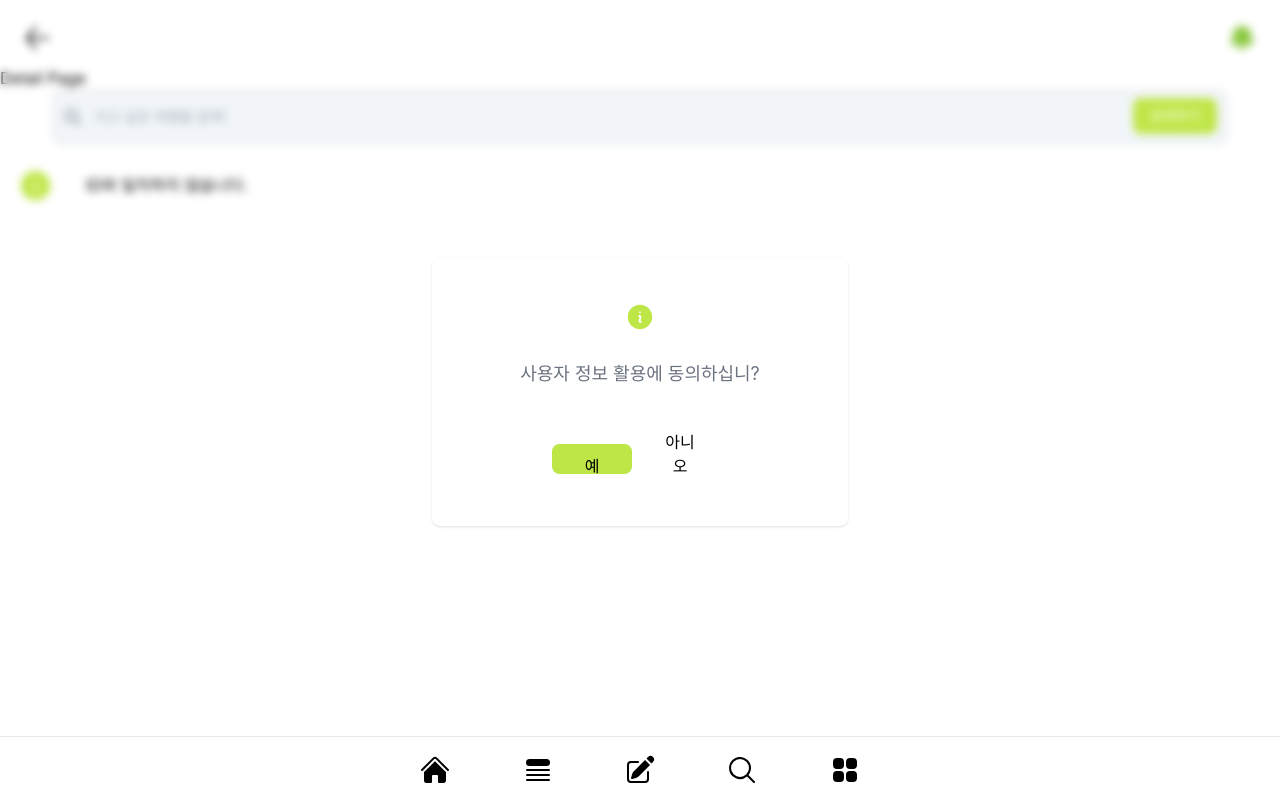
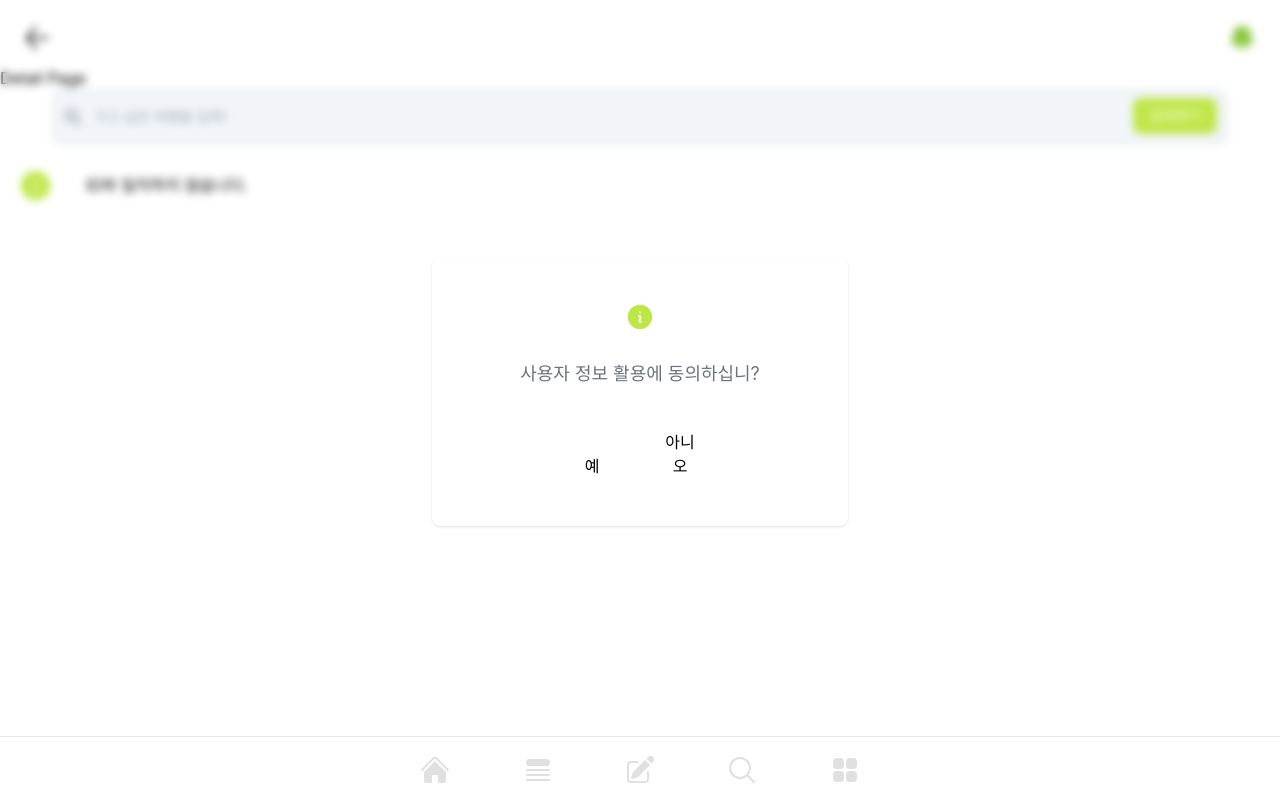
Before and after one commit to flution/PlanT_FE, a React (Create React App) app: page /detail in a window 1280 px wide. Built offline with nearby package versions, Linux system fonts and the light colour scheme.

Commit message:
"Fix : Button 컴포넌트 최신사항수정"

```diff
--- a/src/components/Button/ButtonBig.tsx
+++ b/src/components/Button/ButtonBig.tsx
@@ -14,7 +14,6 @@ const ButtonBig: React.FC<ButtonProps> = ({ text, bgColor }) => {
         text-center rounded-[10px] px-5 py-2.5 me-2 mb-2
         focus:outline-none text-black bg-${bgColor}
         hover:bg-hover-color`}
-
     >
       {text}
     </button>
--- a/src/components/Button/CarouselButton.tsx
+++ b/src/components/Button/CarouselButton.tsx
@@ -66,7 +66,7 @@ const Button: React.FC<ButtonProps> = ({
   return (
     <button
       type="button"
-      className={`w-[300px] h-[60px] text-FltBtn text-center rounded-[10px] px-5 py-2.5 mb-2 focus:outline-none ${isDisabled ? 'bg-gray-300 text-gray-600 cursor-not-allowed' : 'bg-main-color text-black hover:bg-hover-color'}`}
+      className={`w-[300px] h-[60px] text-FltBtn text-center rounded-[10px] px-5 py-2.5 mb-2 focus:outline-none ${isDisabled ? 'bg-gray-300 text-gray-600 cursor-not-allowed' : 'bg-main-green text-black hover:bg-hover-green'}`}
       disabled={isDisabled}
       onClick={handleClick}
     >
--- a/src/components/LCarousel.tsx
+++ b/src/components/LCarousel.tsx
@@ -39,7 +39,7 @@ const LCarousel: React.FC<{
         defaultPosition: 0,
         interval: 3000,
         indicators: {
-          activeClasses: 'bg-main-color',
+          activeClasses: 'bg-main-green',
           inactiveClasses:
             'bg-white/50 dark:bg-gray-800/50 hover:bg-white dark:hover:bg-gray-800',
           items: [
--- a/src/components/SearchBar.tsx
+++ b/src/components/SearchBar.tsx
@@ -36,7 +36,7 @@ const SearchBar: React.FC = () => {
         />
         <button
           type="submit"
-          className="text-white absolute right-2.5 bottom-2.5 bg-main-color hover:bg-hover-color focus:ring-4 focus:outline-none focus:ring-blue-300 font-medium rounded-lg text-sm px-4 py-2 dark:bg-main-color dark:hover:bg-hover-color dark:focus:ring-blue-800"
+          className="text-white absolute right-2.5 bottom-2.5 bg-main-green hover:bg-hover-green focus:ring-4 focus:outline-none focus:ring-blue-300 font-medium rounded-lg text-sm px-4 py-2 dark:bg-main-green dark:hover:bg-hover-green dark:focus:ring-blue-800"
         >
           검색하기
         </button>
--- a/src/components/UpperNavbar.tsx
+++ b/src/components/UpperNavbar.tsx
@@ -6,13 +6,14 @@ const UpperNavbar: React.FC = () => {
   const navigate = useNavigate();
 
   const isMainPage = location.pathname === '/main';
+  const isLocalLoginPage = location.pathname === '/locallogin'; // 로컬 로그인 페이지 경로
 
   const handleBackClick = () => {
     navigate('/main'); // 이전 페이지로 이동
   };
 
   return (
-    <nav className="border-gray-200 bg-white  shadow-gray-50">
+    <nav className="border-gray-200 bg-white shadow-gray-50">
       <div className="max-w-screen-xl flex flex-wrap items-center justify-between mx-auto p-4">
         <a href="#" className="flex items-center space-x-3 rtl:space-x-reverse">
           {isMainPage ? (
@@ -32,7 +33,11 @@ const UpperNavbar: React.FC = () => {
             />
           )}
         </a>
-        <a href="#" className="flex items-center space-x-3 rtl:space-x-reverse">
+        {!isLocalLoginPage && (
+          <a
+            href="#"
+            className="flex items-center space-x-3 rtl:space-x-reverse"
+          >
             <img
               src="/img/Alarm2.svg"
               className="h-6"
@@ -40,6 +45,7 @@ const UpperNavbar: React.FC = () => {
               style={{ marginRight: '10px', marginTop: '10px' }}
             />
           </a>
+        )}
       </div>
     </nav>
   );
--- a/src/index.tsx
+++ b/src/index.tsx
@@ -5,7 +5,8 @@ import App from './App';
 import LandingPage from './pages/LandingPage';
 import './index.css';
 import reportWebVitals from './reportWebVitals';
-import LoginPage from './pages/LoginPage';
+import LoginPage from './pages/Login/LoginPage';
+import LocalLogin from './pages/Login/LocalLoginPage';
 
 const root = ReactDOM.createRoot(
   document.getElementById('root') as HTMLElement,
@@ -17,6 +18,7 @@ root.render(
       <Routes>
         <Route path="/" element={<LandingPage />} />
         <Route path="/login" element={<LoginPage />} />
+        <Route path="/local" element={<LocalLogin />} />
         <Route path="/*" element={<App />} />
       </Routes>
     </Router>
--- a/src/pages/LoginPage.tsx
+++ /dev/null
@@ -1,7 +0,0 @@
-import React from 'react';
-
-const LoginPage: React.FC = () => {
-  return <div>로그인 페이지</div>;
-};
-
-export default LoginPage;
--- a/tailwind.config.js
+++ b/tailwind.config.js
@@ -3,12 +3,12 @@ module.exports = {
   content: ["./src/**/*.{js,jsx,ts,tsx}", "node_modules/flowbite/**/*.{js,jsx,ts,tsx}",],
   theme: {
     extend: {
-      spacing: {},
-      colors : {
-        "main-color": "#BFE647",
-        "hover-color": "#89C73E",
-        "gray-light": "#E0E0E0",
-        "focus-color" : "#89C73E",
+      colors: {
+        "main-green": "#BFE647",
+        "hover-green": "#89C73E",
+        "gray-light": "#F9F9F9",
+        "gray-middle": "#E0E0E0",
+        "gray-dark": "#C9C9C9",
       fontSize: {
         bigBtn: ["20px", "23px"],
         FltBtn: ["15px", "12px"],
```
Lines whose indentation alone changed are shown as unchanged.
